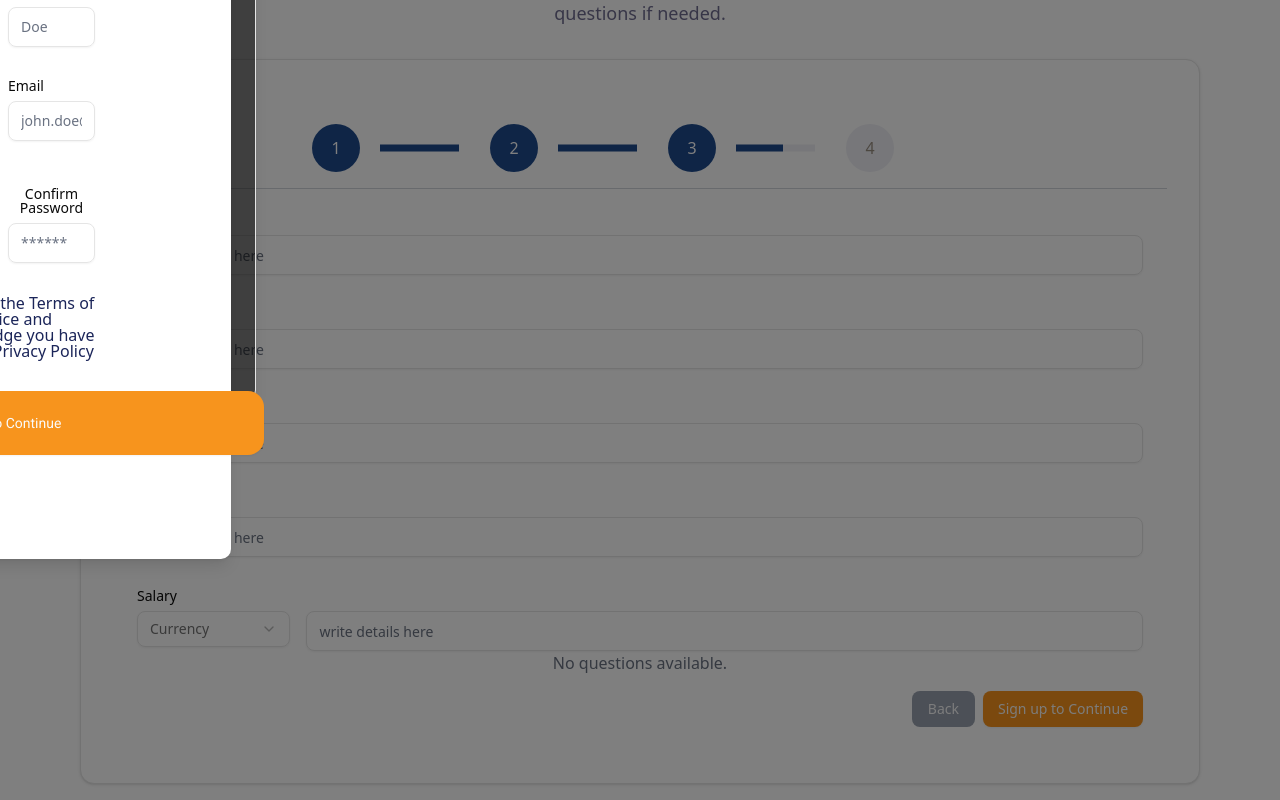
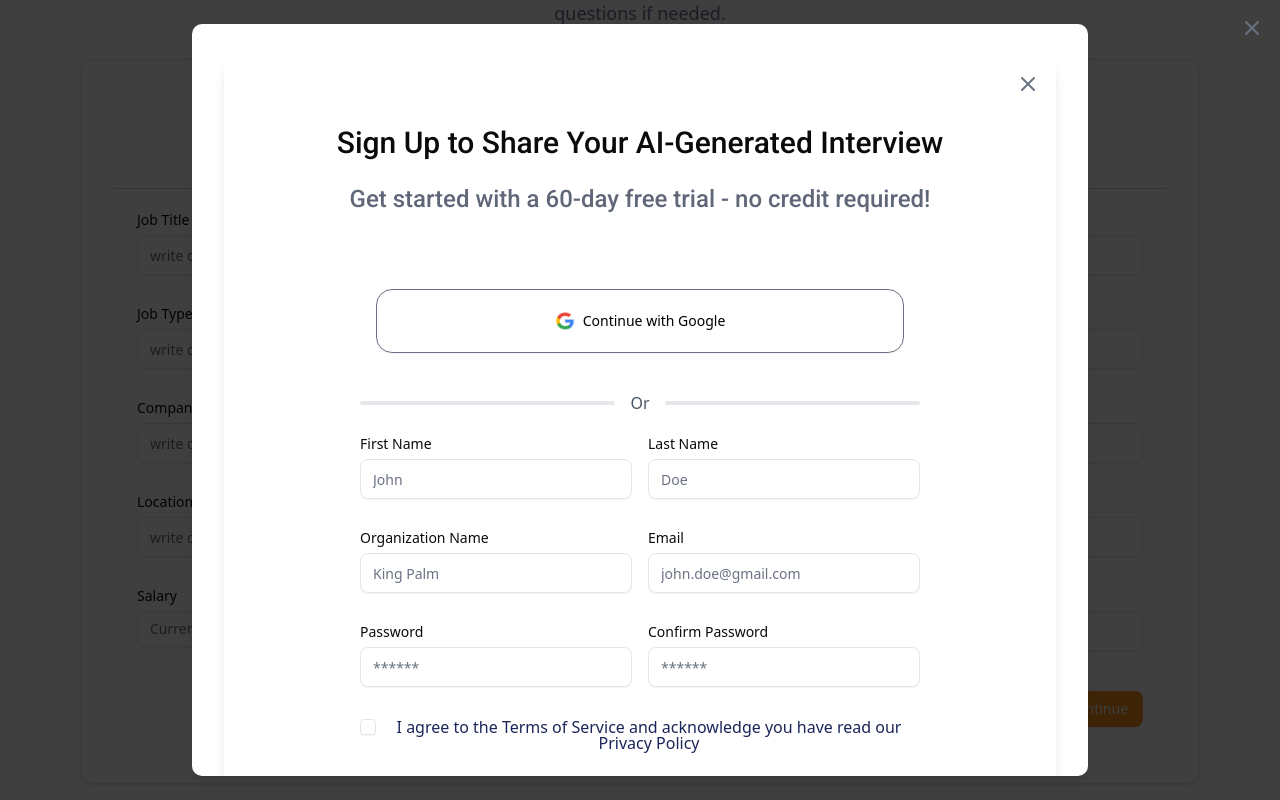
Before and after one commit to sayyamButt317/hire-with-tess-frontend, a Next.js app: page /interview/review in a window 1280 px wide. Both pictures are taken after a click on the button "Sign up to Continue". Shown: the part 168-968 px from the top of the page. Built offline with nearby package versions, Linux system fonts and the light colour scheme.

Commit message:
changes on dialogue

```diff
--- /dev/null
+++ b/src/components/ui/dialog.tsx
@@ -0,0 +1,138 @@
+"use client"
+
+import * as React from "react"
+import * as DialogPrimitive from "@radix-ui/react-dialog"
+import { XIcon } from "lucide-react"
+
+import { cn } from "@/lib/utils"
+
+function Dialog({
+  ...props
+}: React.ComponentProps<typeof DialogPrimitive.Root>) {
+  return <DialogPrimitive.Root data-slot="dialog" {...props} />
+}
+
+function DialogTrigger({
+  ...props
+}: React.ComponentProps<typeof DialogPrimitive.Trigger>) {
+  return <DialogPrimitive.Trigger data-slot="dialog-trigger" {...props} />
+}
+
+function DialogPortal({
+  ...props
+}: React.ComponentProps<typeof DialogPrimitive.Portal>) {
+  return <DialogPrimitive.Portal data-slot="dialog-portal" {...props} />
+}
+
+function DialogClose({
+  ...props
+}: React.ComponentProps<typeof DialogPrimitive.Close>) {
+  return <DialogPrimitive.Close data-slot="dialog-close" {...props} />
+}
+
+function DialogOverlay({
+  className,
+  ...props
+}: React.ComponentProps<typeof DialogPrimitive.Overlay>) {
+  return (
+    <DialogPrimitive.Overlay
+      data-slot="dialog-overlay"
+      className={cn(
+        "data-[state=open]:animate-in data-[state=closed]:animate-out data-[state=closed]:fade-out-0 data-[state=open]:fade-in-0 fixed inset-0 z-50 bg-black/50",
+        className
+      )}
+      {...props}
+    />
+  )
+}
+
+function DialogContent({
+                         className,
+                         children,
+                         ...props
+                       }: React.ComponentProps<typeof DialogPrimitive.Content>) {
+  return (
+      <DialogPortal data-slot="dialog-portal">
+        <DialogOverlay />
+        <DialogPrimitive.Content
+            data-slot="dialog-content"
+            className={cn(
+                "bg-background fixed inset-0 z-50 flex items-center justify-center w-full h-full p-6",
+                className
+            )}
+            {...props}
+        >
+          <div className="w-4xl h-full max-w-screen max-h-screen bg-white rounded-lg shadow-lg overflow-auto p-8">
+            {children}
+          </div>
+          <DialogPrimitive.Close className="absolute top-4 right-4 text-gray-500 hover:text-gray-700">
+            <XIcon />
+            <span className="sr-only">Close</span>
+          </DialogPrimitive.Close>
+        </DialogPrimitive.Content>
+      </DialogPortal>
+  )
+}
+
+
+function DialogHeader({ className, ...props }: React.ComponentProps<"div">) {
+  return (
+    <div
+      data-slot="dialog-header"
+      className={cn("flex flex-col gap-2 text-center sm:text-left", className)}
+      {...props}
+    />
+  )
+}
+
+function DialogFooter({ className, ...props }: React.ComponentProps<"div">) {
+  return (
+    <div
+      data-slot="dialog-footer"
+      className={cn(
+        "flex flex-col-reverse gap-2 sm:flex-row sm:justify-end",
+        className
+      )}
+      {...props}
+    />
+  )
+}
+
+function DialogTitle({
+  className,
+  ...props
+}: React.ComponentProps<typeof DialogPrimitive.Title>) {
+  return (
+    <DialogPrimitive.Title
+      data-slot="dialog-title"
+      className={cn("text-lg leading-none font-semibold", className)}
+      {...props}
+    />
+  )
+}
+
+function DialogDescription({
+  className,
+  ...props
+}: React.ComponentProps<typeof DialogPrimitive.Description>) {
+  return (
+    <DialogPrimitive.Description
+      data-slot="dialog-description"
+      className={cn("text-muted-foreground text-sm", className)}
+      {...props}
+    />
+  )
+}
+
+export {
+  Dialog,
+  DialogClose,
+  DialogContent,
+  DialogDescription,
+  DialogFooter,
+  DialogHeader,
+  DialogOverlay,
+  DialogPortal,
+  DialogTitle,
+  DialogTrigger,
+}
```
